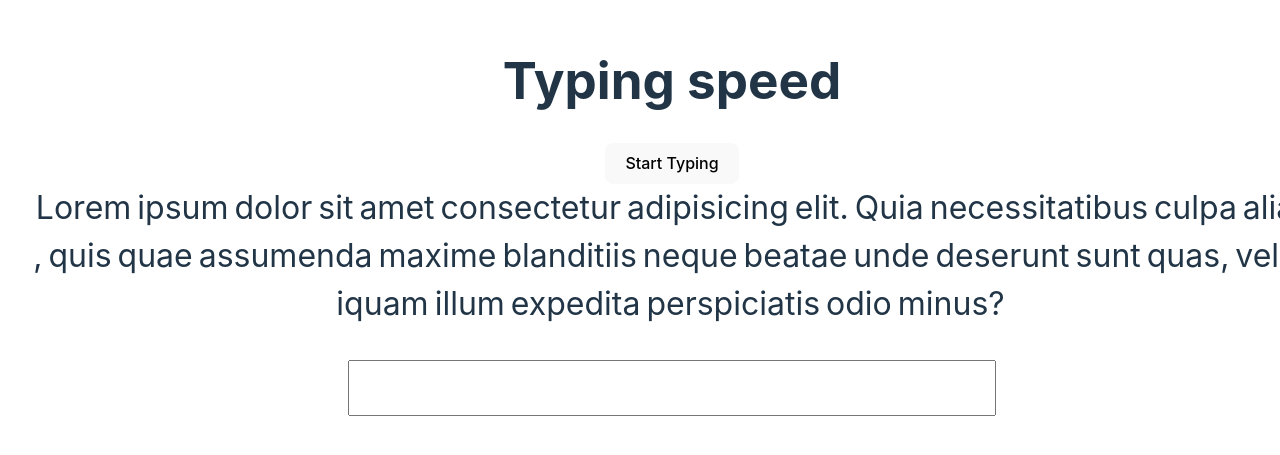
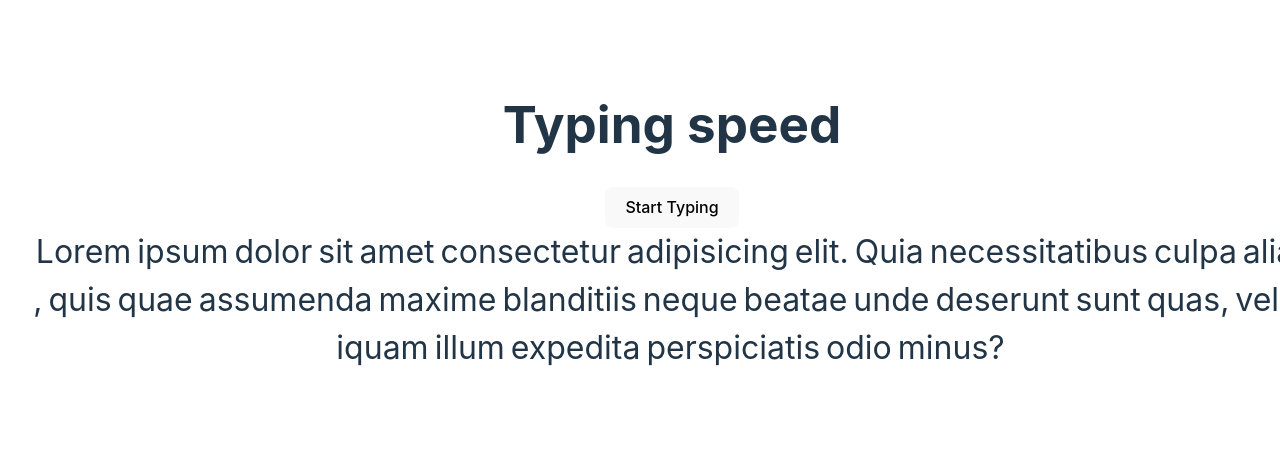
Before and after one commit to SiddharthaSarma/typing-speed-app-vue, a Vue app: page / in a window 1280 px wide. Shown: the part 183-638 px from the top of the page. Built offline with nearby package versions, Linux system fonts and the light colour scheme.

Commit message:
show user input only if timer starts

```diff
--- a/src/App.vue
+++ b/src/App.vue
@@ -26,7 +26,7 @@ const onTimerComplete = () => {
   <Timer v-if="showTimer" :timer="30" @timer-complete="onTimerComplete" />
   <button v-else @click="startTyping">Start Typing</button>
   <TextGenerator :text="text"/>
-  <input v-model="typingText" @input="handleUserTyping" class="typing-input"/>
+  <input v-if="showTimer" v-model="typingText" @input="handleUserTyping" class="typing-input"/>
 </template>
 
 <style scoped>
```
